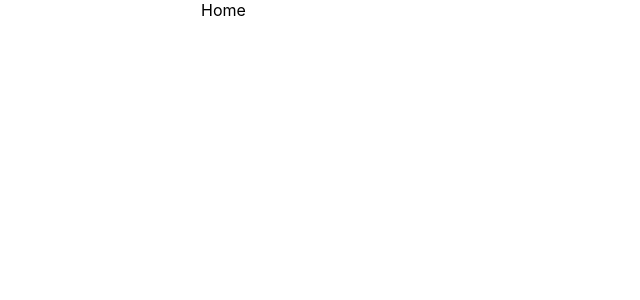
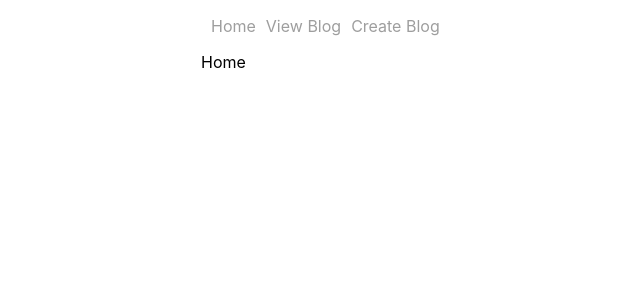
Before and after one commit to govardhan-kl/REACT-Blog, a React (Create React App) app: page / in a window 1280 px wide. Shown: the top 300 px of the page, without its empty margins (39-679 px from the left). Built offline with nearby package versions, Linux system fonts and the light colour scheme.

Commit message:
Implemente Navbar

```diff
--- a/src/coponents/Navbar.js
+++ b/src/coponents/Navbar.js
@@ -1,7 +1,14 @@
+import { Link } from "react-router-dom";
+
 function Navbar() {
     return (
-      <div className="">
-
+      <div>
+        <ul id="nav">
+          {/* Link is coming from react-router-dom */}
+          <li><Link to="/">Home</Link> </li>
+          <li><Link to="/post/:postid">View Blog</Link> </li>
+          <li><Link to="/create-post">Create Blog</Link> </li>
+        </ul>
       </div>
     );
   }
```
